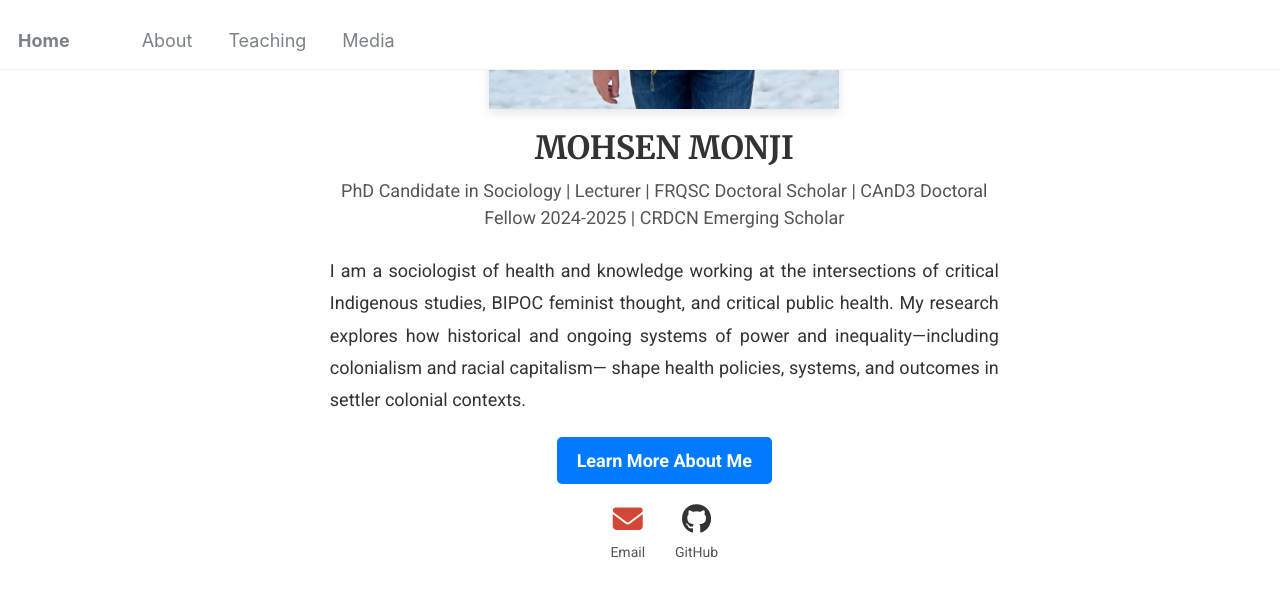
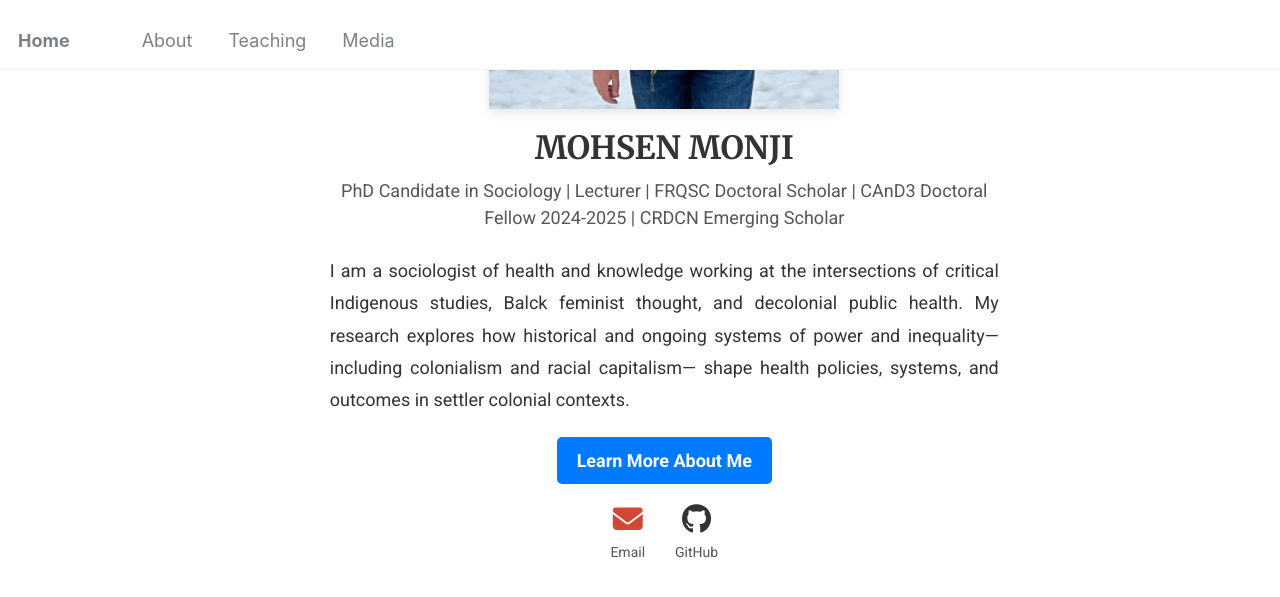
Before and after one commit to Mohsnmonji/mohsnmonji.github.io, a Jekyll site: the page built from _pages/front.md, in a window 1280 px wide and 900 px high, scrolled down 458 px. Shown: the top 597 px of the window. Built offline with Jekyll 4.4.1, drawn with Linux system fonts in a browser that asks for light colours.

Commit message:
Update front.md

```diff
--- a/_pages/front.md
+++ b/_pages/front.md
@@ -27,7 +27,7 @@ hide_avatar: true
   <!-- Description -->
 <p style="font-size: 18px; color: #333; text-align: justify; line-height: 1.8; margin-bottom: 20px;">
 
-I am a sociologist of health and knowledge working at the intersections of critical Indigenous studies, BIPOC feminist thought, and critical public health. My research explores how historical and ongoing systems of power and inequality—including colonialism and racial capitalism— shape health policies, systems, and outcomes in settler colonial contexts.
+I am a sociologist of health and knowledge working at the intersections of critical Indigenous studies, Balck feminist thought, and decolonial public health. My research explores how historical and ongoing systems of power and inequality—including colonialism and racial capitalism— shape health policies, systems, and outcomes in settler colonial contexts.
 </p>
 
   <!-- Button -->
```
